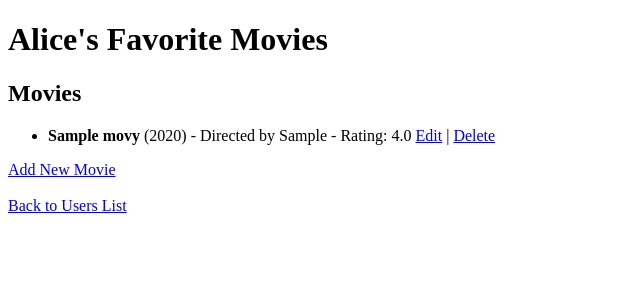
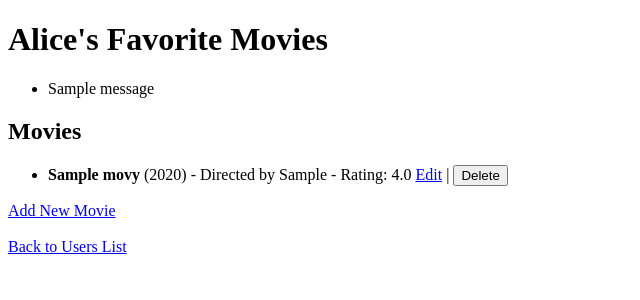
Before and after one commit to Mazdaratti/Movie_Web_App, a Flask app: page /users/1 in a window 1280 px wide. Shown: the top 300 px of the page, without its empty margins (0-640 px from the left). Run offline with Flask 3, Linux system fonts and the light colour scheme; tables that the repository leaves empty hold one stand-in row (values such as "Sample post"); one stand-in notice (Sample message) is shown.

Commit message:
Display messages added

```diff
--- a/templates/user_movies.html
+++ b/templates/user_movies.html
@@ -8,7 +8,16 @@
 </head>
 <body>
     <h1>{{ user.name }}'s Favorite Movies</h1>
-
+    <!-- Flash messages for success or error -->
+    {% with messages = get_flashed_messages(with_categories=true) %}
+        {% if messages %}
+            <ul>
+                {% for category, message in messages %}
+                    <li class="{{ category }}">{{ message }}</li>
+                {% endfor %}
+            </ul>
+        {% endif %}
+    {% endwith %}
     <h2>Movies</h2>
     {% if movies %}
         <ul>
@@ -16,7 +25,9 @@
             <li>
                 <strong>{{ movie.name }}</strong> ({{ movie.year }}) - Directed by {{ movie.director }} - Rating: {{ movie.rating }}
                 <a href="{{ url_for('update_movie', user_id=user.id, movie_id=movie.id) }}">Edit</a> |
-                <a href="{{ url_for('delete_movie', user_id=user.id, movie_id=movie.id) }}">Delete</a>
+                <form action="{{ url_for('delete_movie', user_id=user.id, movie_id=movie.id) }}" method="POST" style="display:inline;">
+                    <button type="submit" onclick="return confirm('Are you sure you want to delete this movie?')">Delete</button>
+                </form>
             </li>
         {% endfor %}
         </ul>
```
